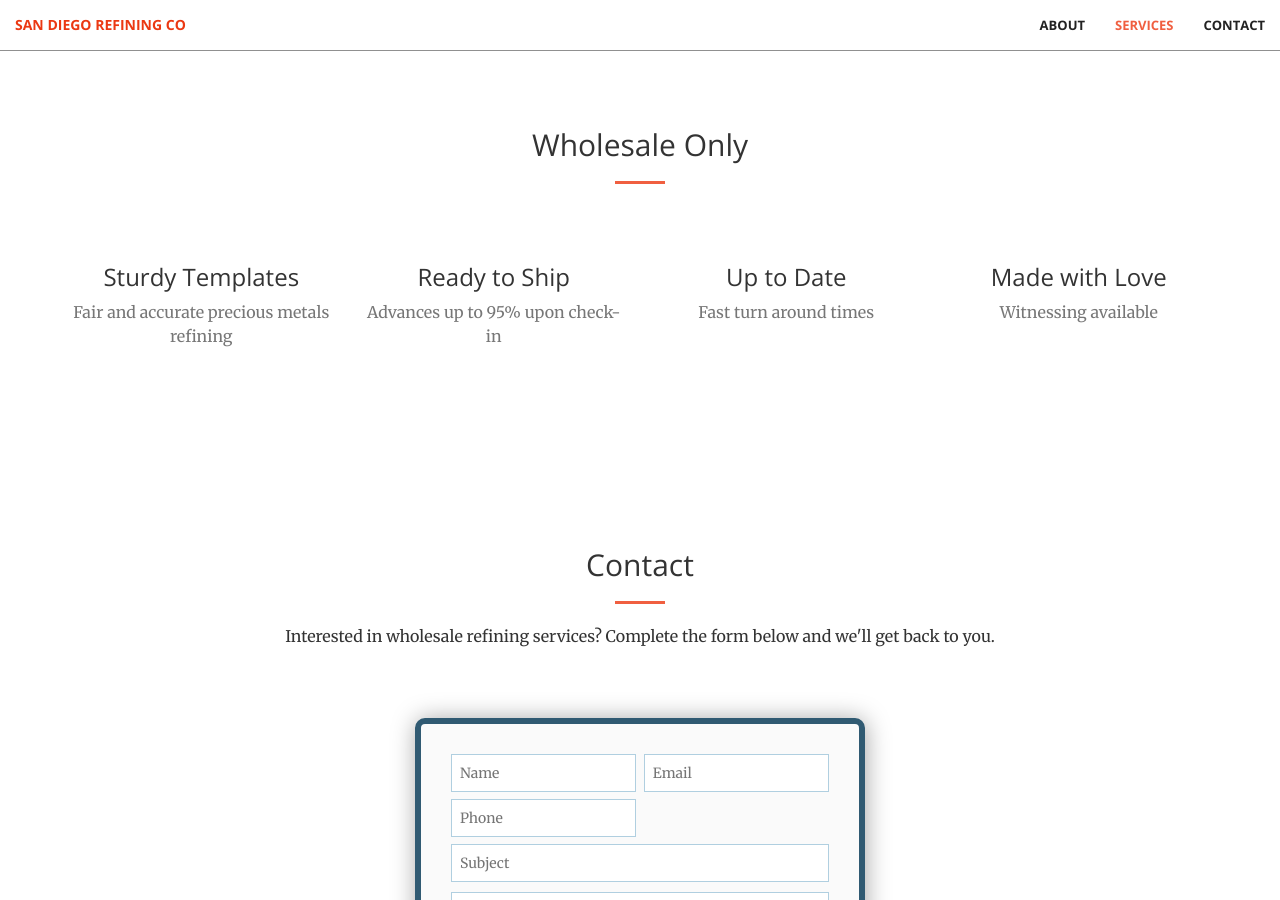
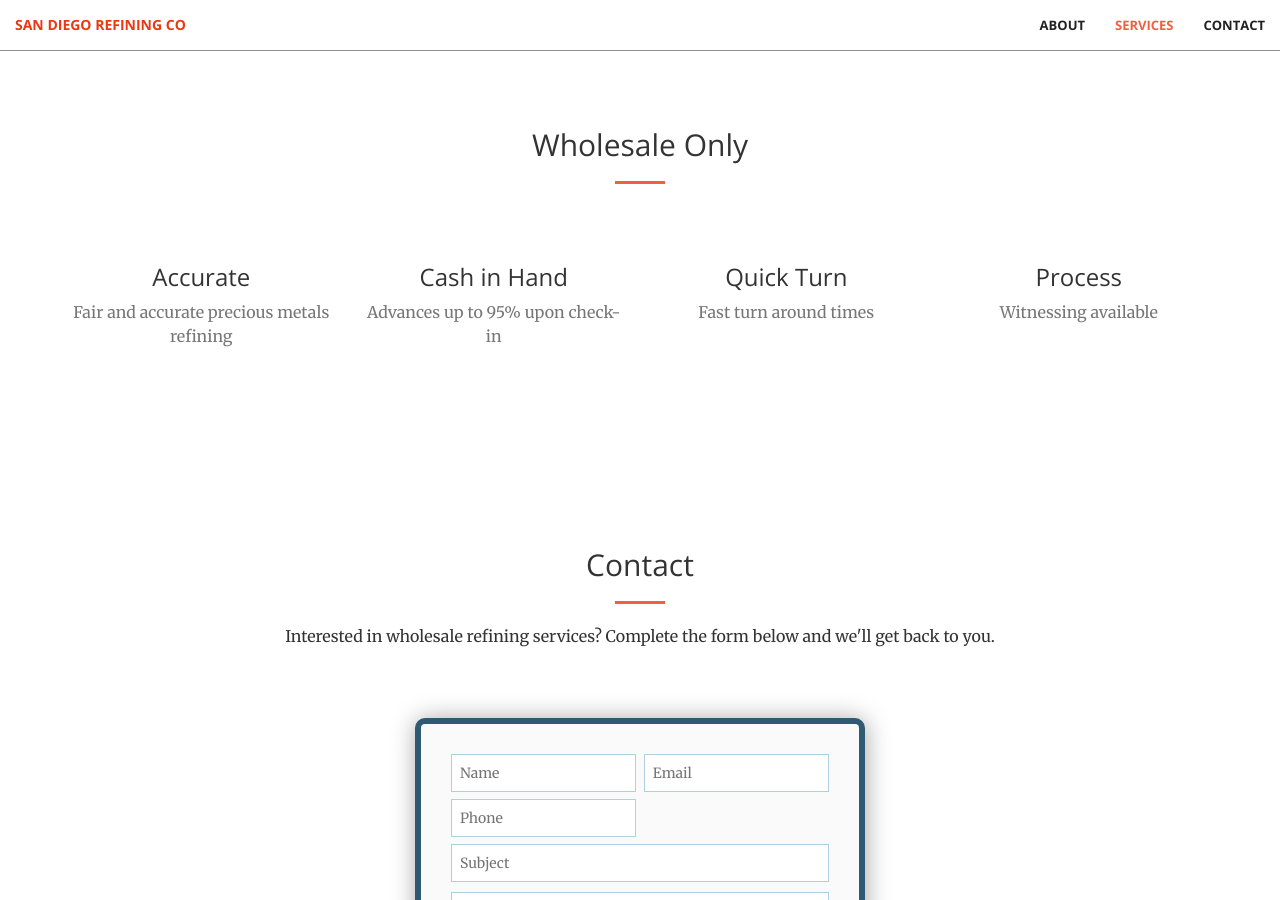
Before and after one commit to wesosan/wesosan.github.io, a Jekyll site: the page built from index.html, in a window 1280 px wide and 900 px high, scrolled down 872 px. Built offline with Jekyll 4.4.1, drawn with Linux system fonts in a browser that asks for light colours.

Commit message:
Update services.html

```diff
--- a/_includes/services.html
+++ b/_includes/services.html
@@ -12,28 +12,29 @@
             <div class="col-lg-3 col-md-6 text-center">
                 <div class="service-box">
                     <i class="fa fa-4x fa-balance-scale wow bounceIn text-primary"></i>
-                    <h3>Sturdy Templates</h3>
+                    <h3>Accurate</h3>
                     <p class="text-muted">Fair and accurate precious metals refining</p>
                 </div>
             </div>
             <div class="col-lg-3 col-md-6 text-center">
                 <div class="service-box">
                     <i class="fa fa-4x fa-hand-holding-usd wow bounceIn text-primary" data-wow-delay=".1s"></i>
-                    <h3>Ready to Ship</h3>
+                    <h3>Cash in Hand</h3>
                     <p class="text-muted">Advances up to 95% upon check-in</p>
                 </div>
             </div>
             <div class="col-lg-3 col-md-6 text-center">
                 <div class="service-box">
                     <i class="fa fa-4x fa-calendar-alt wow bounceIn text-primary" data-wow-delay=".2s"></i>
-                    <h3>Up to Date</h3>
+                    <h3>Quick Turn</h3>
                     <p class="text-muted">Fast turn around times</p>
                 </div>
             </div>
             <div class="col-lg-3 col-md-6 text-center">
                 <div class="service-box">
                     <i class="fa fa-4x fa-fire-alt wow bounceIn text-primary" data-wow-delay=".3s"></i>
-                    <h3>Made with Love</h3>
+                    <i class="fas fa-fire-alt"></i>
+                    <h3>Process</h3>
                     <p class="text-muted">Witnessing available</p>
                 </div>
             </div>
```
